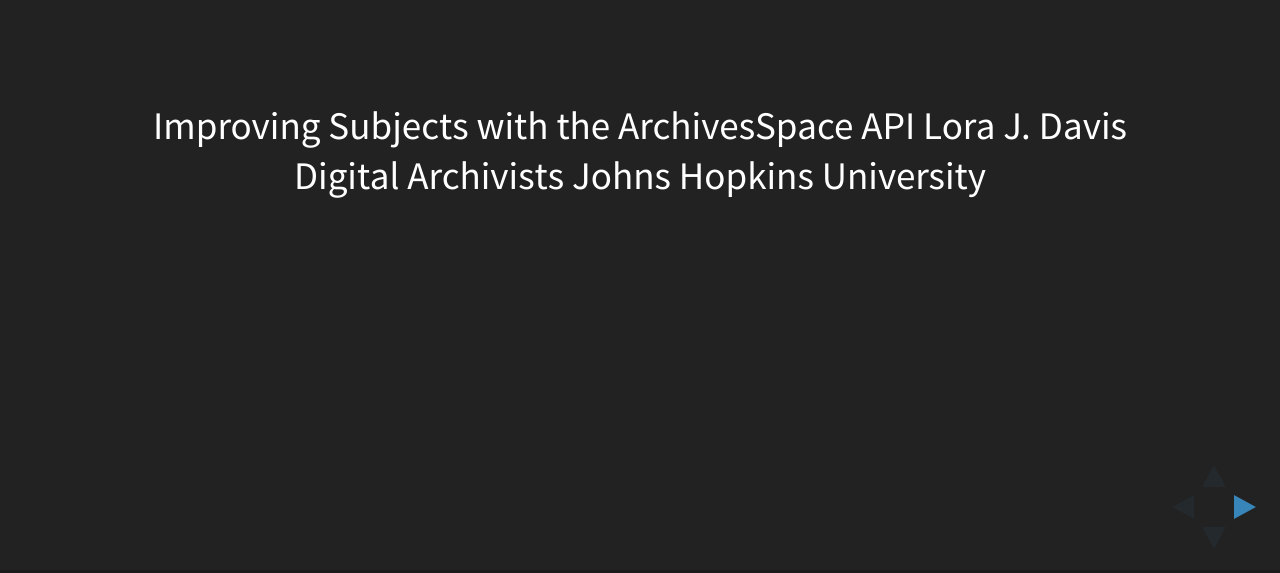
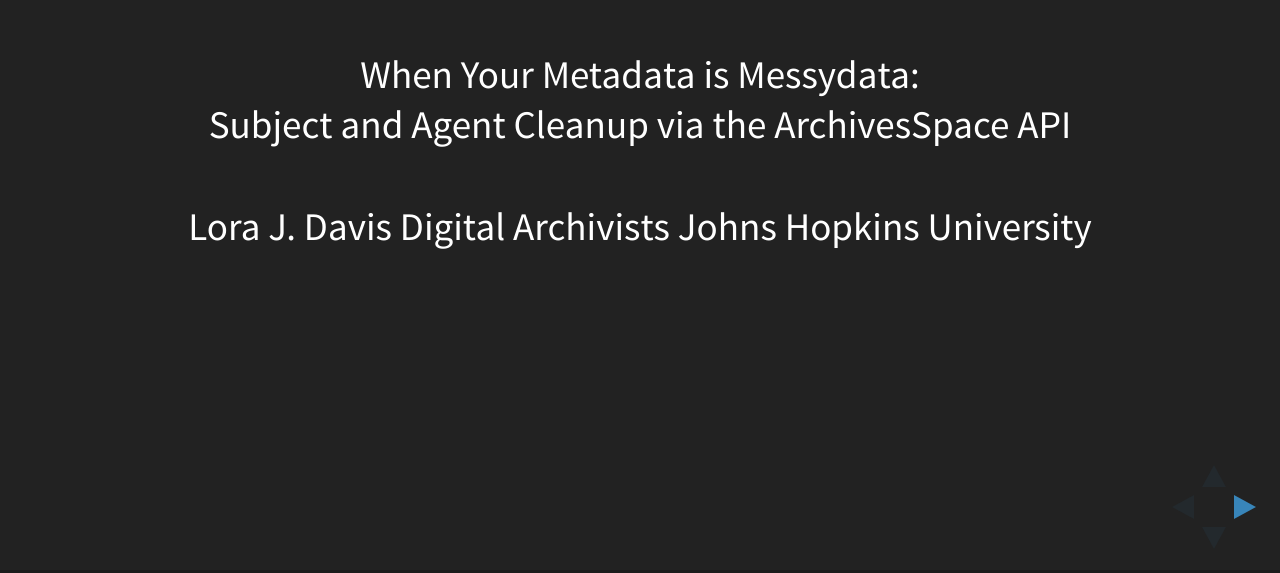
Before and after one commit to lorajdavis/lorajdavis.github.io, a website: page index.html in a window 1280 px wide. Shown: the part 227-800 px from the top of the page. Drawn offline with Linux system fonts and the light colour scheme.

Commit message:
Title slide

```diff
--- a/index.html
+++ b/index.html
@@ -4,7 +4,7 @@
 		<meta charset="utf-8">
 		<meta name="viewport" content="width=device-width, initial-scale=1.0, maximum-scale=1.0, user-scalable=no">
 
-		<title>reveal.js</title>
+		<title>Davis ArchivesSpace Presentation</title>
 
 		<link rel="stylesheet" href="css/reveal.css">
 		<link rel="stylesheet" href="css/theme/black.css">
@@ -24,10 +24,14 @@
 	<body>
 		<div class="reveal">
 			<div class="slides">
-				<section>Improving Subjects with the ArchivesSpace API
+				<section>When Your Metadata is Messydata:<br />
+					Subject and Agent Cleanup via the ArchivesSpace API<br />
+					<br />
+					<style= "float: right">
 				Lora J. Davis
 				Digital Archivists
-				Johns Hopkins University</section>
+				Johns Hopkins University</style>
+				</section>
 				<section>Slide 2</section>
 			</div>
 		</div>
```
